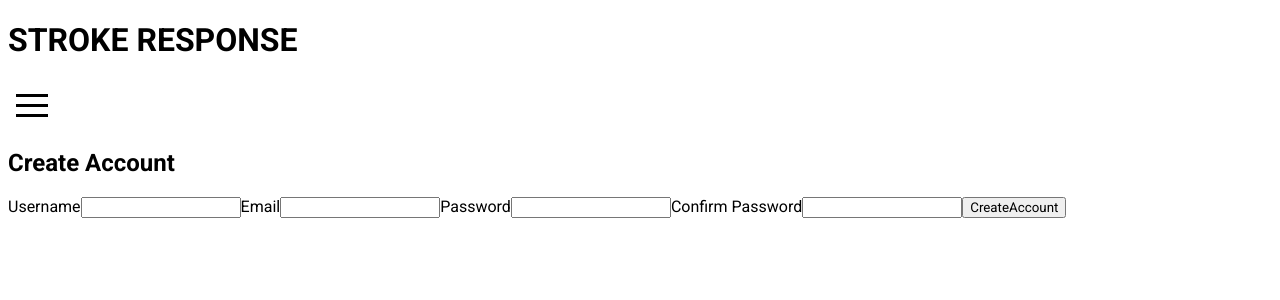
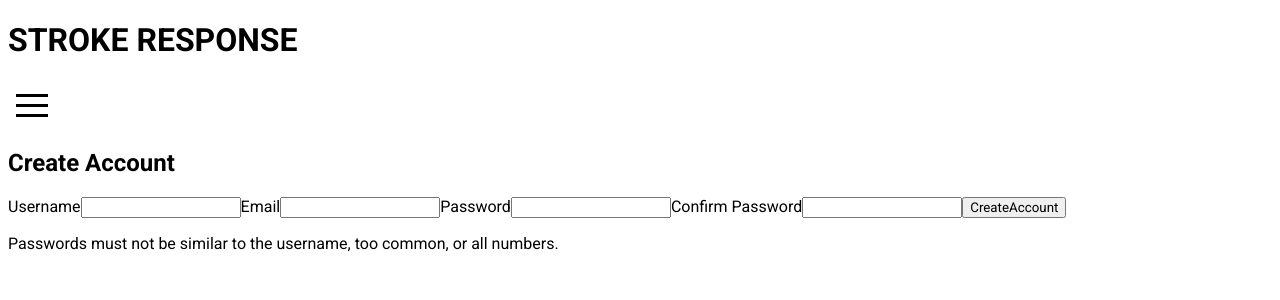
Before and after one commit to katlynhutson/stroke_react, a React (Create React App) app: page /createaccount in a window 1280 px wide. Shown: the top 300 px of the page. Built offline with nearby package versions, Linux system fonts and the light colour scheme.

Commit message:
finish out error handling for account creation

```diff
--- a/src/components/CreateAccount/CreateAccount.js
+++ b/src/components/CreateAccount/CreateAccount.js
@@ -14,7 +14,7 @@ const CreateAccount = ({ handleSetLoggedIn }) => {
 	};
 	const navigate = useNavigate();
 	const [error, setError] = useState(false);
-	// const [correct, setCorrect] = useState(false);
+	const [djangoError, setDjangoError] = useState(false);
 	const [account, setAccount] = useState(initalAccount);
 
 	const handleChange = (event) => {
@@ -69,6 +69,8 @@ const CreateAccount = ({ handleSetLoggedIn }) => {
 						} catch (error) {}
 					}
 				} catch (error) {}
+			} else {
+				setDjangoError(true);
 			}
 		} catch (error) {}
 	};
@@ -76,7 +78,6 @@ const CreateAccount = ({ handleSetLoggedIn }) => {
 	const handleMatch = (event) => {
 		if (account.password !== account.re_password) {
 			setError(true);
-			alert('Passwords must match!');
 		} else {
 			setError(false);
 		}
@@ -117,11 +118,27 @@ const CreateAccount = ({ handleSetLoggedIn }) => {
 					value={account.re_password}
 					onChange={handleChange}
 					onBlur={handleMatch}
+					minLength='8'
 				/>
 				<button type='submit' disabled={error}>
 					CreateAccount
 				</button>
 			</form>
+			{djangoError ? (
+				<div>
+					<p>
+						Passwords must not be similar to the username, too common, or all
+						numbers!
+					</p>
+					<p>Please change your password to reflect these requirements</p>
+				</div>
+			) : (
+				<p>
+					Passwords must not be similar to the username, too common, or all
+					numbers.
+				</p>
+			)}
+			{error ? <p>passwords must match</p> : <p></p>}
 		</div>
 	);
 };
```
